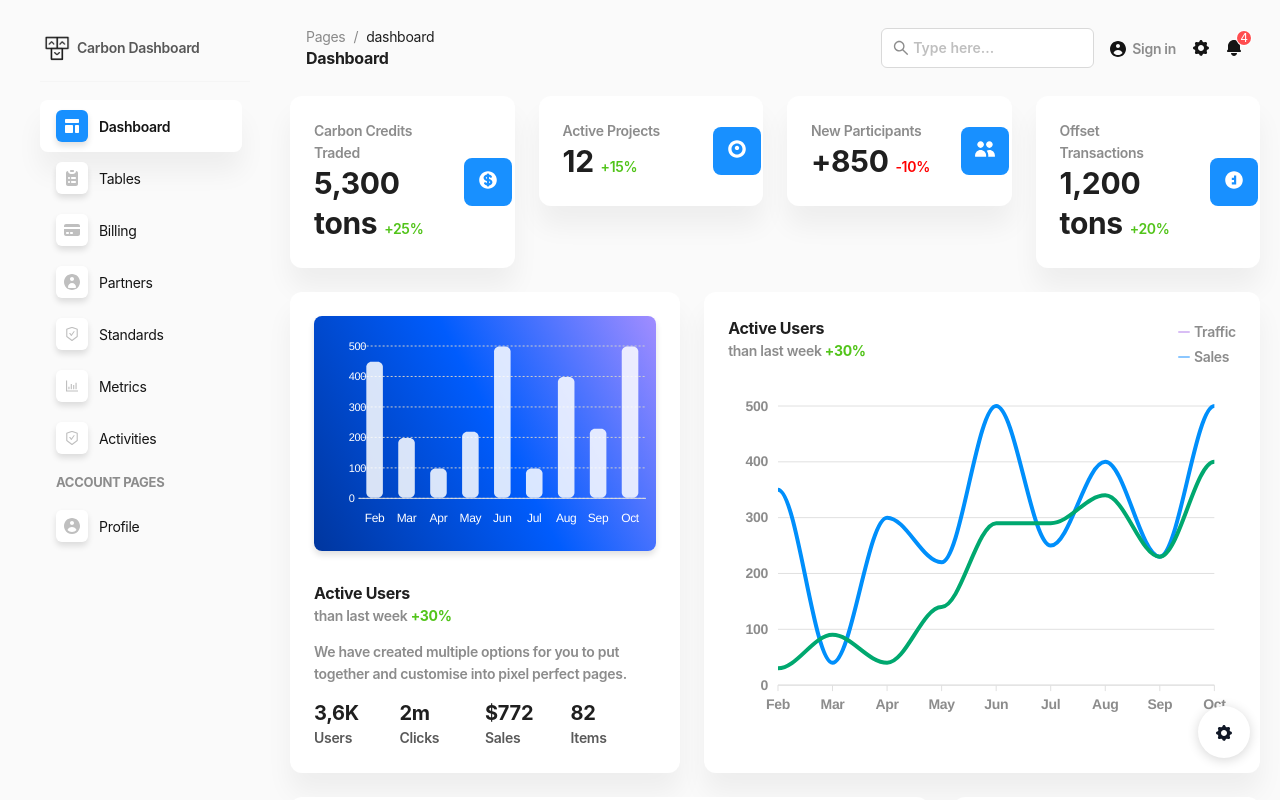
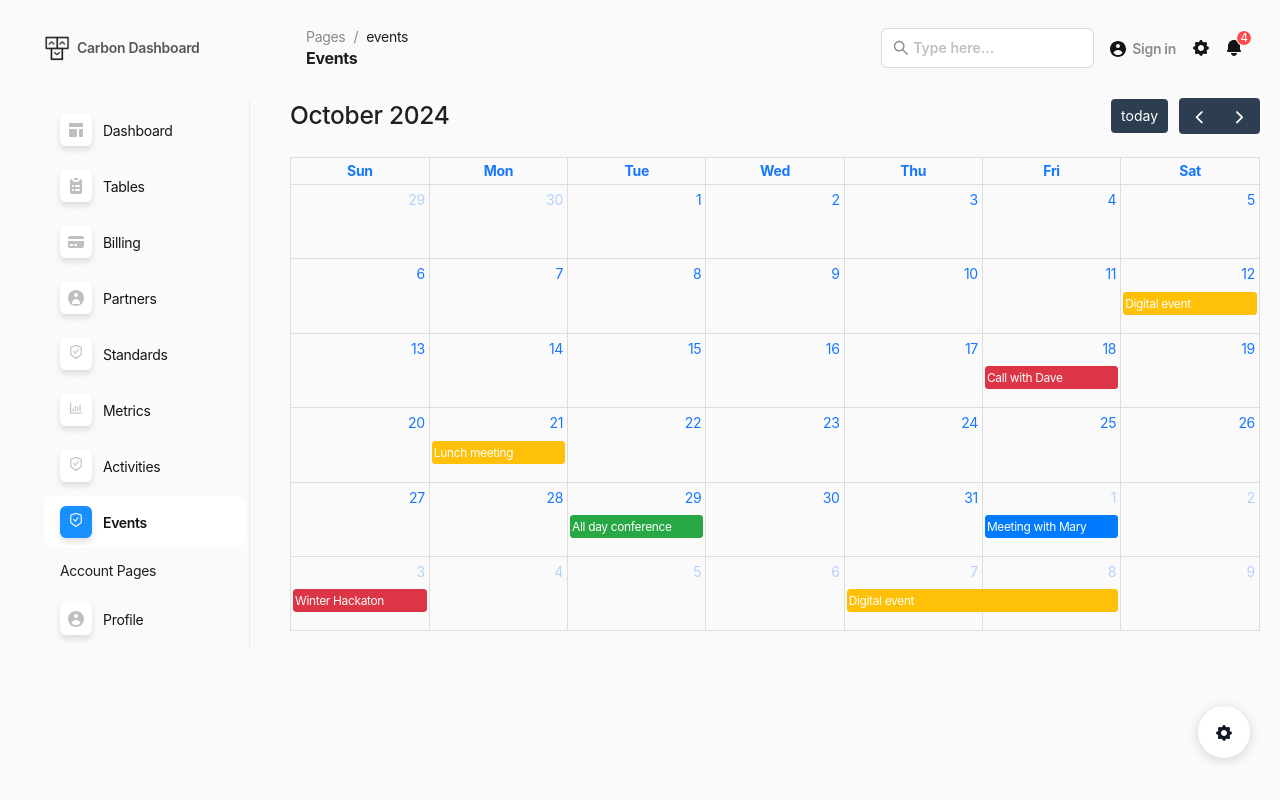
Before and after one commit to platsaver/admindashboard2, a React (Create React App) app: page /events in a window 1280 px wide. Before the commit this address led to /dashboard. Shown: the top 800 px of the page. Built offline with nearby package versions, Linux system fonts and the light colour scheme.

Commit message:
Events tab

```diff
--- a/package.json
+++ b/package.json
@@ -6,16 +6,21 @@
     "@dnd-kit/core": "^6.3.1",
     "@dnd-kit/sortable": "^10.0.0",
     "@dnd-kit/utilities": "^3.2.2",
+    "@fullcalendar/daygrid": "^6.1.17",
+    "@fullcalendar/interaction": "^6.1.17",
+    "@fullcalendar/react": "^6.1.17",
     "@testing-library/dom": "^10.4.0",
     "@testing-library/jest-dom": "^6.6.3",
     "@testing-library/react": "^16.3.0",
     "@testing-library/user-event": "^13.5.0",
     "antd": "^5.25.3",
+    "bootstrap": "^5.3.6",
     "jspdf": "^3.0.1",
     "jspdf-autotable": "^5.0.2",
     "moment": "^2.30.1",
     "react": "^19.1.0",
     "react-apexcharts": "^1.7.0",
+    "react-bootstrap": "^2.10.10",
     "react-dom": "^19.1.0",
     "react-leaflet": "^5.0.0",
     "react-router-dom": "^7.6.1",
--- a/src/App.js
+++ b/src/App.js
@@ -7,6 +7,7 @@ import PartnersDashboard from "./pages/PartnersDashboard";
 import Standards from "./pages/Standards";
 import Metrics from "./pages/Metrics"
 import Activities from "./pages/Activities";
+import Events from "./pages/Events";
 import Main from "./components/layout/Main";
 import "antd/dist/reset.css";
 import "./assets/styles/main.css";
@@ -25,6 +26,7 @@ function App() {
           <Route path="/standards" element={<Standards />}/>
           <Route path="/metrics" element={<Metrics />}/>
           <Route path="/activities" element={<Activities />}/>
+          <Route path="/events" element={<Events />}/>
           <Route path="*" element={<Navigate to="/dashboard" replace />} />
         </Route>
       </Routes>
--- a/src/components/layout/Sidenav.jsx
+++ b/src/components/layout/Sidenav.jsx
@@ -209,10 +209,23 @@ function Sidenav({ color }) {
             <span className="label">Activities</span>
           </NavLink>
         </Menu.Item>
-        <Menu.Item className="menu-item-header" key="7">
+        <Menu.Item key="7">
+          <NavLink to="/events">
+            <span
+              className="icon"
+              style={{
+                background: page === "events" ? color : "",
+              }}
+            >
+              <SafetyCertificateOutlined />
+            </span>
+            <span className="label">Events</span>
+          </NavLink>
+        </Menu.Item>
+        <Menu.Item className="menu-item-header" key="8">
           Account Pages
         </Menu.Item>
-        <Menu.Item key="8">
+        <Menu.Item key="9">
           <NavLink to="/profile">
             <span
               className="icon"
--- a/src/pages/Billing.jsx
+++ b/src/pages/Billing.jsx
@@ -17,12 +17,12 @@ import visa from "../assets/images/visa-logo.png";
 function Billing() {
   const data = [
     {
-      title: "March, 01, 2021",
+      title: "March, 01, 2024",
       description: "#MS-415646",
       amount: "$180",
     },
     {
-      title: "February, 12, 2021",
+      title: "February, 12, 2024",
       description: "#RV-126749",
       amount: "$250",
     },
@@ -257,7 +257,7 @@ function Billing() {
       headding: <h6>NEWEST</h6>,
       avatar: mins,
       title: "Netflix",
-      description: "27 March 2021, at 12:30 PM",
+      description: "27 March 2024, at 12:30 PM",
       amount: "- $2,500",
       textclass: "text-light-danger",
       amountcolor: "text-danger",
@@ -265,7 +265,7 @@ function Billing() {
     {
       avatar: <PlusOutlined style={{ fontSize: 10 }} />,
       title: "Apple",
-      description: "27 March 2021, at 04:30 AM",
+      description: "27 March 2024, at 04:30 AM",
       amount: "+ $2,000",
       textclass: "text-fill",
       amountcolor: "text-success",
@@ -275,7 +275,7 @@ function Billing() {
     {
       avatar: <PlusOutlined style={{ fontSize: 10 }} />,
       title: "Stripe",
-      description: "26 March 2021, at 12:30 AM",
+      description: "26 March 2024, at 12:30 AM",
       amount: "+ $750",
       textclass: "text-fill",
       amountcolor: "text-success",
@@ -283,7 +283,7 @@ function Billing() {
     {
       avatar: <PlusOutlined style={{ fontSize: 10 }} />,
       title: "HubSpot",
-      description: "26 March 2021, at 11:30 AM",
+      description: "26 March 2024, at 11:30 AM",
       amount: "+ $1,050",
       textclass: "text-fill",
       amountcolor: "text-success",
@@ -291,7 +291,7 @@ function Billing() {
     {
       avatar: <PlusOutlined style={{ fontSize: 10 }} />,
       title: "Creative Tim",
-      description: "26 March 2021, at 07:30 AM",
+      description: "26 March 2024, at 07:30 AM",
       amount: "+ $2,400",
       textclass: "text-fill",
       amountcolor: "text-success",
@@ -299,7 +299,7 @@ function Billing() {
     {
       avatar: <ExclamationOutlined style={{ fontSize: 10 }} />,
       title: "Webflow",
-      description: "26 March 2021, at 04:00 AM",
+      description: "26 March 2024, at 04:00 AM",
       amount: "Pending",
       textclass: "text-warning",
       amountcolor: "text-warning-b",
@@ -488,7 +488,7 @@ function Billing() {
             extra={
               <p className="card-header-date">
                 {calender}
-                <span>23 - 30 March 2021</span>
+                <span>23 - 30 March 2024</span>
               </p>
             }
           >
--- /dev/null
+++ b/src/pages/Events.jsx
@@ -0,0 +1,124 @@
+import React, { Component } from "react";
+import FullCalendar from "@fullcalendar/react";
+import dayGridPlugin from "@fullcalendar/daygrid";
+import interactionPlugin from "@fullcalendar/interaction";
+
+// Define the CSS styles globally to ensure they apply to FullCalendar events
+const globalStyles = `
+  .fc-event.bg-primary {
+    background-color: #007bff !important;
+    border-color: #007bff !important;
+  }
+  .fc-event.bg-danger {
+    background-color: #dc3545 !important;
+    border-color: #dc3545 !important;
+  }
+  .fc-event.bg-warning {
+    background-color: #ffc107 !important;
+    border-color: #ffc107 !important;
+    color: #343a40 !important; /* Ensure text-dark works */
+  }
+  .fc-event.bg-success {
+    background-color: #28a745 !important;
+    border-color: #28a745 !important;
+  }
+  .fc-event.text-dark {
+    color: #343a40 !important;
+  }
+`;
+
+export default class CalendarComponent extends Component {
+  render() {
+    return (
+      <>
+        {/* Inject global styles to ensure they apply to FullCalendar */}
+        <style>{globalStyles}</style>
+        <div className="layout-content">
+          <FullCalendar
+            contentHeight="auto"
+            height={400}
+            header={{
+              left: "prev,next today",
+              center: "title",
+              right: "dayGridMonth,timeGridWeek,timeGridDay,listWeek",
+            }}
+            plugins={[dayGridPlugin, interactionPlugin]}
+            initialView="dayGridMonth"
+            weekends={true}
+            selectable={true}
+            editable={true}
+            initialDate="2024-10-12"
+            events={[
+              {
+                title: "Call with Dave",
+                start: "2024-10-18",
+                end: "2024-10-18", // Fixed the end date (2020-10-18 was incorrect)
+                classNames: ["bg-danger"], // Use classNames instead of className
+              },
+              {
+                title: "Lunch meeting",
+                start: "2024-10-21",
+                end: "2024-10-22",
+                classNames: ["bg-warning", "text-dark"],
+              },
+              {
+                title: "All day conference",
+                start: "2024-10-29",
+                end: "2024-10-29",
+                classNames: ["bg-success"],
+              },
+              {
+                title: "Meeting with Mary",
+                start: "2024-11-01",
+                end: "2024-11-01",
+                classNames: ["bg-primary"],
+              },
+              {
+                title: "Winter Hackaton",
+                start: "2024-11-03",
+                end: "2024-11-03",
+                classNames: ["bg-danger"],
+              },
+              {
+                title: "Digital event",
+                start: "2024-11-07",
+                end: "2024-11-09",
+                classNames: ["bg-warning", "text-dark"],
+              },
+              {
+                title: "Marketing event",
+                start: "2024-11-10",
+                end: "2024-11-10",
+                classNames: ["bg-primary"],
+              },
+              {
+                title: "Dinner with Family",
+                start: "2024-11-19",
+                end: "2024-11-19",
+                classNames: ["bg-danger"],
+              },
+              {
+                title: "Black Friday",
+                start: "2024-11-23",
+                end: "2024-11-23",
+                classNames: ["bg-primary"],
+              },
+              {
+                title: "Cyber Week",
+                start: "2024-12-02",
+                end: "2024-12-02",
+                classNames: ["bg-warning", "text-dark"],
+              },
+              {
+                title: "Digital event",
+                start: "2024-10-12",
+                end: "2024-10-13",
+                classNames: ["bg-warning", "text-dark"],
+              },
+            ]}
+          />
+        </div>
+      </>
+    );
+  }
+}
```
Also changed, not shown: 1 other file (tests, documents, lock files or other folders).
